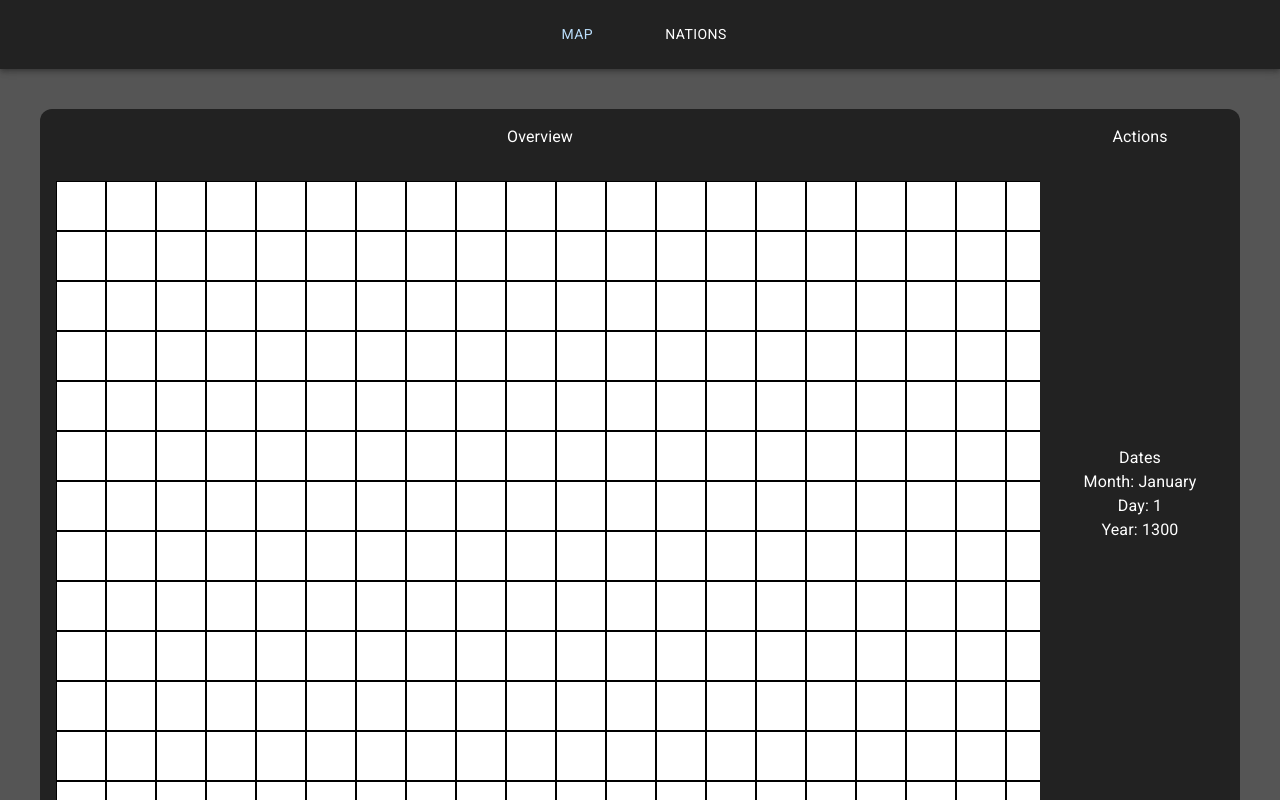
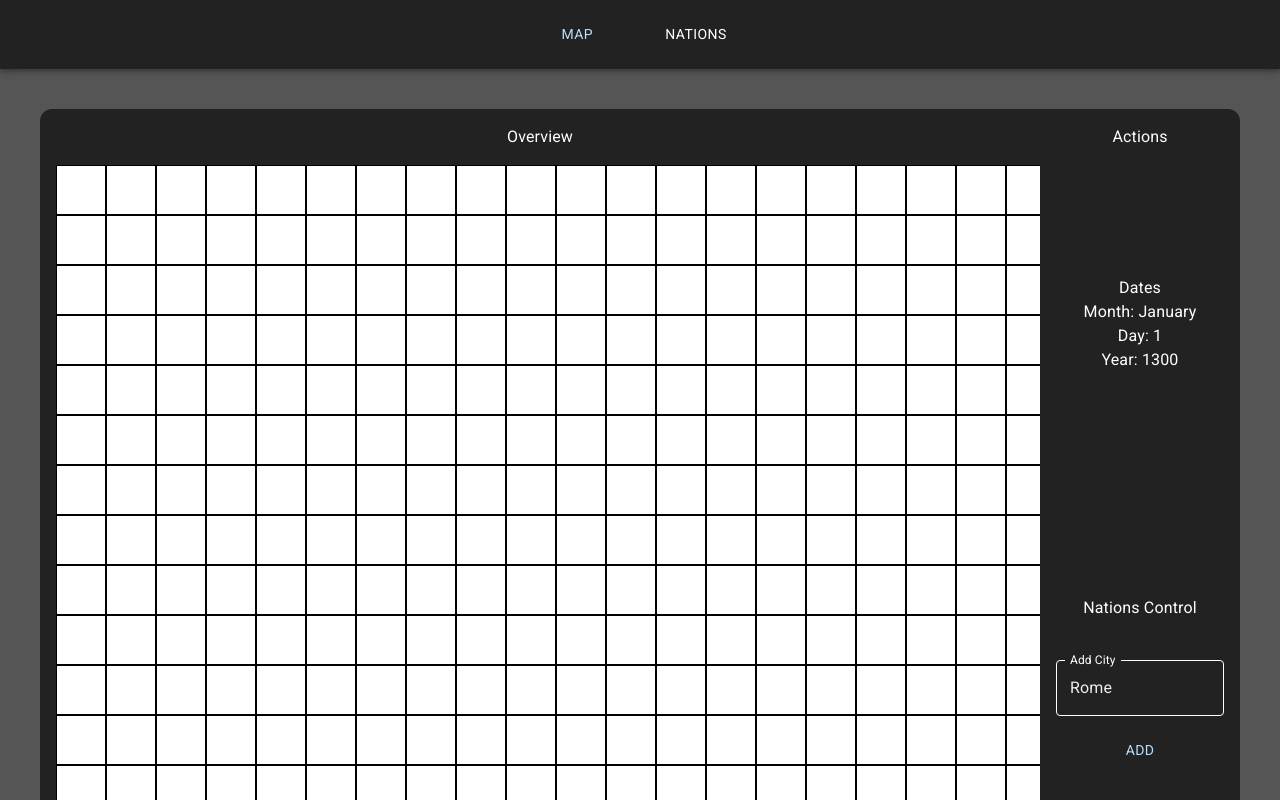
Before and after one commit to Helioborba/empires, a React (Create React App) app in the folder app/: page / in a window 1280 px wide. Shown: the top 800 px of the page. Built offline with nearby package versions, Linux system fonts and the light colour scheme.

Commit message:
update canvas/ add nodes

```diff
--- /dev/null
+++ b/app/src/components/Canvas/canvas.js
@@ -0,0 +1,6 @@
+import { forwardRef } from "react";
+const Canvas = forwardRef((props, ref) => (
+    <canvas id="canvas" width={props.width} height={props.height} ref={ref} style={{ backgroundColor:'#fff', display:'flex', alignItems:'center', justifyContent:'center'}}></canvas>
+));
+
+export default Canvas;
--- a/app/src/engine/canvas.js
+++ b/app/src/engine/canvas.js
@@ -1,14 +1,17 @@
 import {marchPath} from '../paths/all.js';
-
+import Node from './node.js';
+/***
+ * Function used to draw canvas or other items such as a grid, marches or cities
+ */
 export function draw(canvasRef) {
-    console.log(canvasRef)
     const canvas = canvasRef.current;
     const ctx = canvas.getContext('2d');
-    let w = 2000;
-    let h = 2000;
-    ctx.canvas.width = w;
-    ctx.canvas.height = h;
 
+    let w = ctx.canvas.width;
+    let h = ctx.canvas.height;
+
+    const nodes = [];
+    let index = 0;
     for (let x = 0; x <= w; x += 50) {
         ctx.fillStyle = '#000000';
 
@@ -23,11 +26,16 @@ export function draw(canvasRef) {
             ctx.lineTo(x, y);
             ctx.save();
 
+            nodes.push(new Node(index, x, y, 50));
+            index += 1;
+
             // draw marches, cities, etc
             // ctx.font = '10px serif';
             // ctx.strokeStyle = "#f00";
             // ctx.translate(x + 25, y + 25);
             // ctx.stroke(marchPath());
         }
+
     }
+    return nodes
 }
--- a/app/src/engine/nationsProvider.js
+++ b/app/src/engine/nationsProvider.js
@@ -1,29 +1,24 @@
 
-import React, {useState,useEffect} from 'react';
+import React, {useState} from 'react';
 /**
  * Context for the nation.
+ * Carries also the nodes of the canvas
  *
  */
 const NationsContext = React.createContext({
     nationsProvider: [],
-    nationsCurrentHandler: () => {}
+    nationsCurrentHandler: () => {},
+    canvasNodes: []
 });
 
 export const NationsContextProvider = (props) => {
     const [nationsCurrent,nationsCurrentHandler] = useState([]);
 
-    // useEffect( () => {
-    //     const identifier = setTimeout( () => {
-    //     return () => {
-    //       clearTimeout(identifier);
-    //     };
-    //   })
-    // },[nationsCurrent])
-
     return(
         <NationsContext.Provider value={{
             nationsProvider: nationsCurrent,
-            nationsCurrentHandler: nationsCurrentHandler
+            nationsCurrentHandler: nationsCurrentHandler,
+            canvasNodes:[]
         }}>
         {props.children}
         </NationsContext.Provider>
--- /dev/null
+++ b/app/src/engine/node.js
@@ -0,0 +1,10 @@
+class Node {
+    constructor(id, posx, posy, size) {
+        this.id = id;
+        this.posx = posx;
+        this.posy = posy;
+        this.size = size;
+    }
+}
+
+export default Node;
--- a/app/src/pages/Home.js
+++ b/app/src/pages/Home.js
@@ -1,20 +1,20 @@
 import { useContext, useEffect, useRef } from "react";
 import {Box, Typography, Grid, Button} from "@mui/material";
-import { styled,alpha } from '@mui/material/styles';
+import { styled } from '@mui/material/styles';
 import Nav from "../components/UI/nav/nav.js";
 import ClockContext from "../engine/clockProvider.js";
 import NationsContext from "../engine/nationsProvider.js";
 import { City } from '../engine/objects.js'
 import { FormControl, TextField } from "@mui/material";
 import {draw} from '../engine/canvas.js';
-
-const Canvas = styled(Box)(
-    ({ theme }) => ({
-    backgroundColor:'#fff',
-    display:'flex',
-    alignItems:'center',
-    justifyContent:'center'
-}));
+import Canvas from "../components/Canvas/canvas.js";
+// const Canvas = styled(Box)(
+//     ({ theme }) => ({
+//     backgroundColor:'#fff',
+//     display:'flex',
+//     alignItems:'center',
+//     justifyContent:'center'
+// }));
 
 const Home = (props) => {
     const ctxClock = useContext(ClockContext);
@@ -23,6 +23,8 @@ const Home = (props) => {
     const cityRef = useRef();
     const canvasRef = useRef();
 
+
+    // get the data from input of city
     function submitCity(event) {
         event.preventDefault();
         const city = new City(cityRef.current.value);
@@ -31,9 +33,11 @@ const Home = (props) => {
         cityRef.current.value = '';
     }
 
+    // used for the canvas draw
     useEffect( () => {
         const identifier = setTimeout( () => {
-            draw(canvasRef);
+            // Its probably not a good idea to perform such a memory heavy operation here inside this use effect to get the nodes
+            ctxNations.canvasNodes = draw(canvasRef);
         return () => {
           clearTimeout(identifier);
         };
@@ -59,7 +63,7 @@ const Home = (props) => {
             </Box>
         )
     }
-
+    //mt2
     return(
         <Box sx={{width:"100vw", minHeight:"100vh", backgroundColor:"#555"}}>
             <Nav></Nav>
@@ -77,7 +81,9 @@ const Home = (props) => {
                     </Grid>
                     <Grid container direction="column" item xs={10} sx={{p:{xs:"1rem 0 1rem 1rem", lg:2, overflow:"scroll"}}}>
                         <Grid item>
-                            <Canvas component="canvas" mt={2} ref={canvasRef}></Canvas>
+                            <Box>
+                                <Canvas height={1000} width={1000} ref={canvasRef}></Canvas>
+                            </Box>
                         </Grid>
                     </Grid>
                     <Grid container direction="column" item xs={2} justifyContent="space-around" sx={{p:{xs:2, lg:2}}}>
@@ -87,7 +93,6 @@ const Home = (props) => {
                         </Grid>
                         <Grid item display='flex' flexDirection='column'>
                             <Typography variant="span">Nations Control</Typography>
-                        {/* <Form component="form" onSubmit={submitCity}> */}
                             <FormControl sx={{pt:5}} component="form" onSubmit={submitCity}>
                                 {/* <MyFormHelperText /> */}
                                 <TextField
@@ -98,10 +103,14 @@ const Home = (props) => {
                                     InputLabelProps={{
                                         sx: { color: '#fff'}
                                     }}
+                                    sx={{
+                                        '& fieldset': {
+                                            borderColor: 'white'
+                                        }
+                                    }}
                                 />
                                 <Button sx={{mt:2}} type="submit">Add</Button>
                             </FormControl>
-                        {/* </Form> */}
                         </Grid>
                         <Grid item display='flex' flexDirection='column'>
                             <Typography variant="span">Vai ter algo aqui ainda</Typography>
--- a/app/src/pages/Nations.js
+++ b/app/src/pages/Nations.js
@@ -5,6 +5,7 @@ import NationsContext from "../engine/nationsProvider.js";
 
 const Nations = (props) => {
     const ctxNations = useContext(NationsContext);
+    console.log(ctxNations.canvasNodes)
     function render() {
         return (ctxNations.nationsProvider.map((city,index) => {
             return (
```
